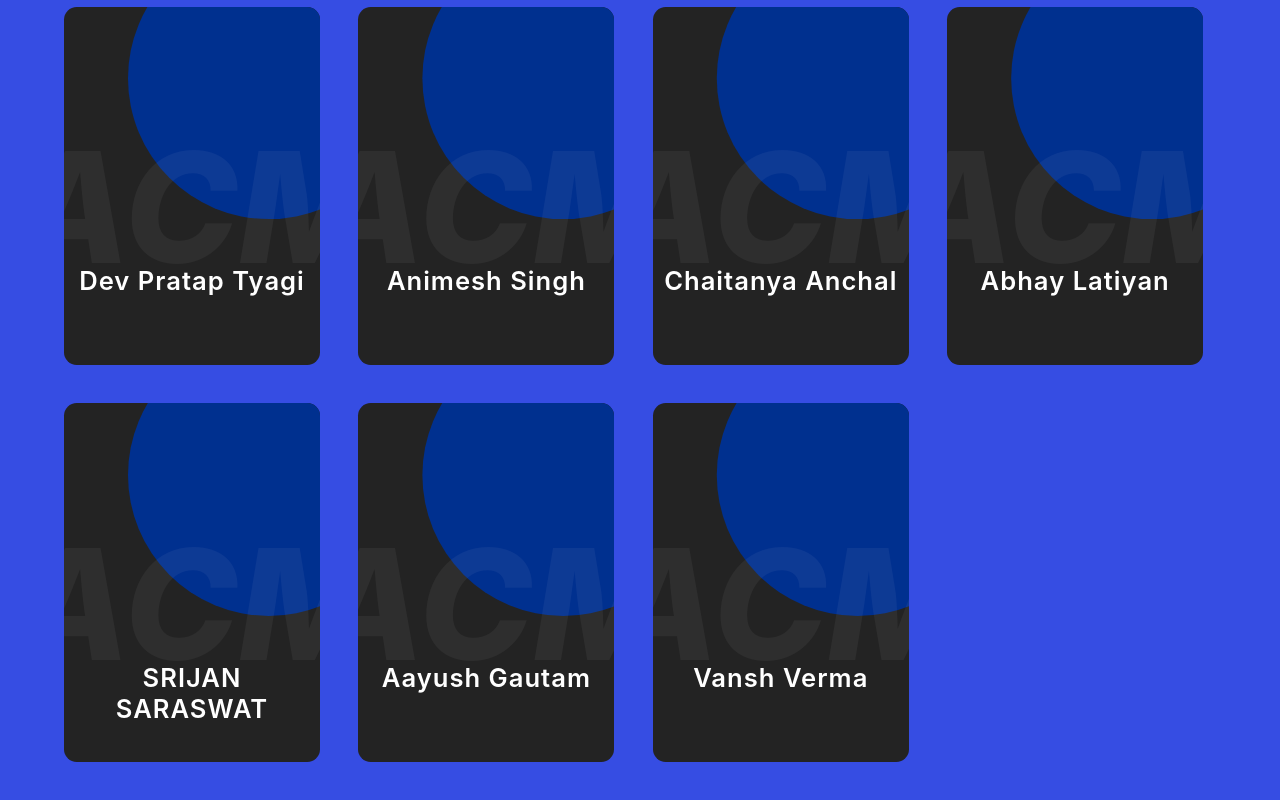
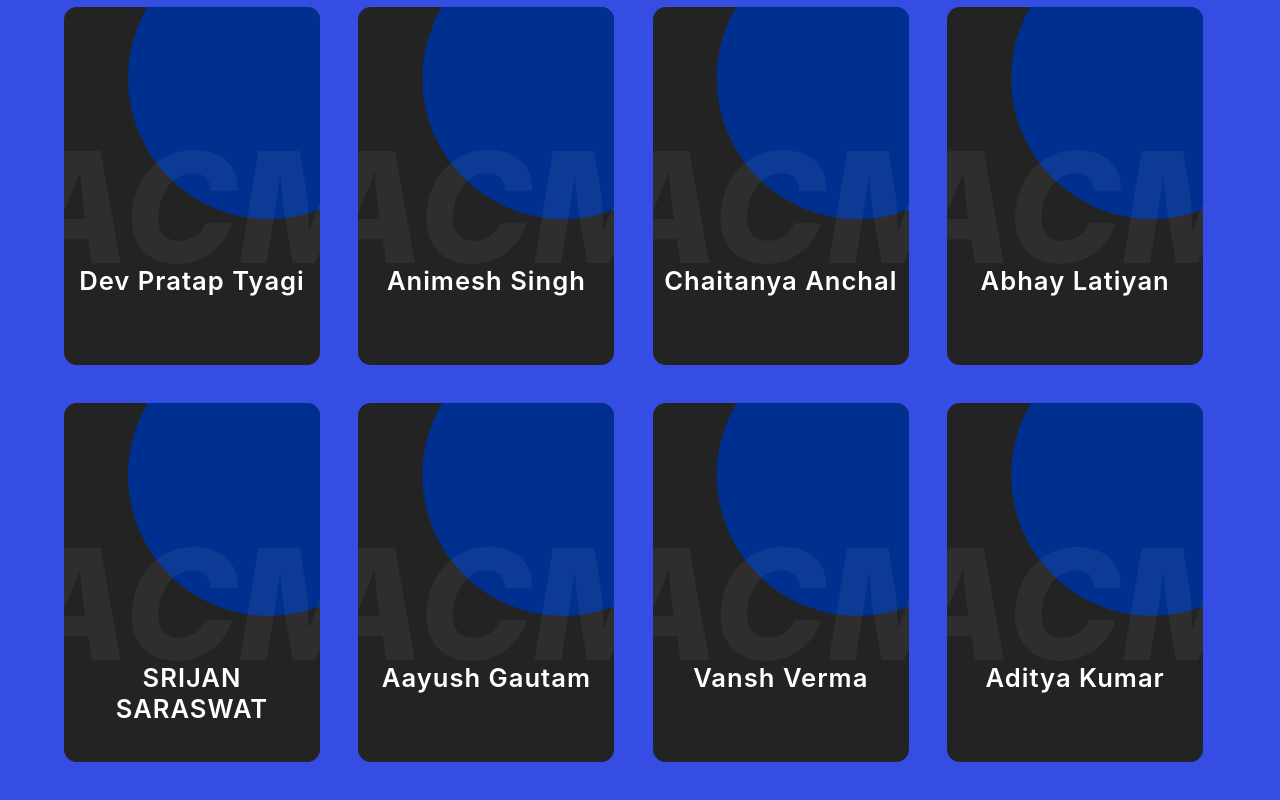
Before and after one commit to ACM-JUIT/ACM-Members, a React (Create React App) app: page / in a window 1280 px wide. Shown: the part 1151-1951 px from the top of the page. Built offline with nearby package versions, Linux system fonts and the light colour scheme.

Commit message:
Added new member(Self) data.

```diff
--- a/src/data.js
+++ b/src/data.js
@@ -104,4 +104,11 @@ export const membersData = [
     github: "https://github.com/vanshverma17",
     linkedin: "https://www.linkedin.com/in/vansh-verma-8a4406251/",
   },
+  {
+    name: "Aditya Kumar",
+    quote: "Member of ACM-JUIT",
+    insta: "https://www.instagram.com/adk21504/",
+    github: "https://github.com/Adityak215",
+    linkedin: "https://www.linkedin.com/in/aditya-kumar-b3185024a/",
+  },
 ];
```
